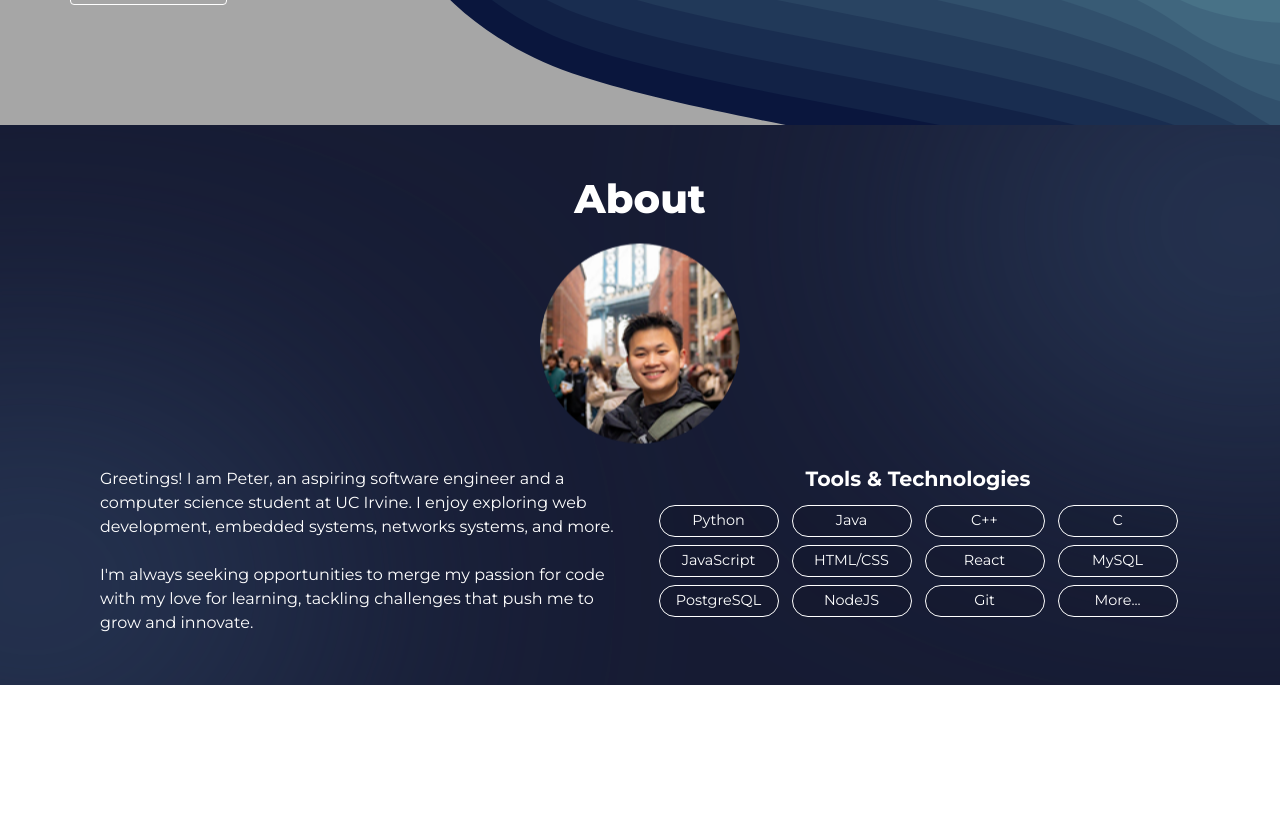
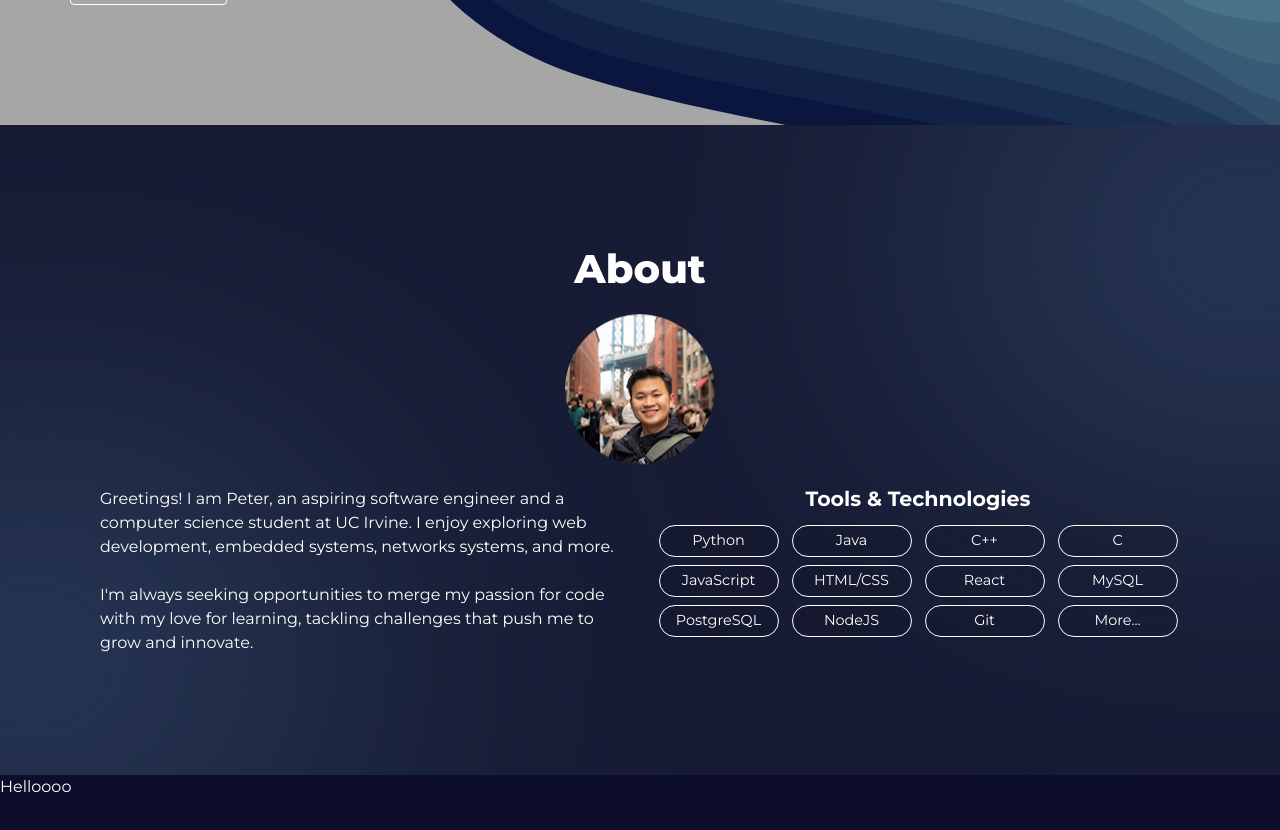
Before and after one commit to ptumali/portfolio, a React (Vite) app: page / in a window 1280 px wide. Shown: the part 480-1310 px from the top of the page. Before the commit the page ends 1165 px from the top, so only its background shows below. Built offline with nearby package versions, Linux system fonts and the light colour scheme.

Commit message:
Fixed scroll offset

```diff
--- a/src/App.tsx
+++ b/src/App.tsx
@@ -3,6 +3,7 @@ import styles from './App.module.css';
 import { Navbar } from './components/Navbar/Navbar';
 import { Hero } from './components/Hero/Hero';
 import { About } from './components/About/About';
+import { Projects } from './components/Projects/Projects';
 
 function App() {
   return (
@@ -10,6 +11,7 @@ function App() {
       <Navbar />
       <Hero />
       <About />
+      <Projects />
     </div>
   );
 };
--- a/src/components/About/About.tsx
+++ b/src/components/About/About.tsx
@@ -1,6 +1,6 @@
 import React from 'react'
 import { getImageUrl } from '../../utils'
-import { Box, Typography, Stack, Avatar, Chip } from '@mui/material/'
+import { Box, Typography, Avatar, Chip } from '@mui/material/'
 import Grid from '@mui/material/Grid2'
 
 
@@ -12,7 +12,6 @@ export const About = () => {
     return (
         <Box id='about' component='section' className='container'
             sx={{
-                scrollMarginTop: '100px',
                 position: 'relative',
                 overflow: 'hidden',
                 width: '100%',
@@ -25,9 +24,9 @@ export const About = () => {
                 display: 'flex',
                 flexDirection: 'column',
                 padding: {
-                    xs: '50px 50px',
-                    sm: '50px 80px',
-                    md: '50px 100px',
+                    xs: '120px 50px',
+                    sm: '120px 80px',
+                    md: '120px 100px',
                 },
                 zIndex: 30,
             }}>
@@ -49,8 +48,8 @@ export const About = () => {
                 {/* Avatar-Icon */}
                 <Avatar src={getImageUrl('profileAvatar.png')} alt='Profile-Avatar'
                     sx={{
-                        width: '200px',
-                        height: '200px',
+                        width: '150px',
+                        height: '150px',
                         animation: 'float 3s ease-in-out infinite',
                         '@keyframes float': {
                             '0%': {
--- /dev/null
+++ b/src/components/Projects/Projects.tsx
@@ -0,0 +1,16 @@
+import React from 'react'
+import { getImageUrl } from '../../utils'
+import { Box } from '@mui/material'
+
+export const Projects = () => {
+    return (
+        <Box id='projects' component='section' className='container'
+            sx={{
+                width: '100%',
+                height: '500px',
+                backgroundColor: 'var(--color-primary)',
+            }}>
+                Helloooo
+        </Box>
+    )
+}
--- a/src/index.css
+++ b/src/index.css
@@ -4,6 +4,7 @@
     padding: 0;
 }
 
-body {
+html {
     scroll-behavior: smooth;
+    scroll-padding-top: 100px;
 }
```
